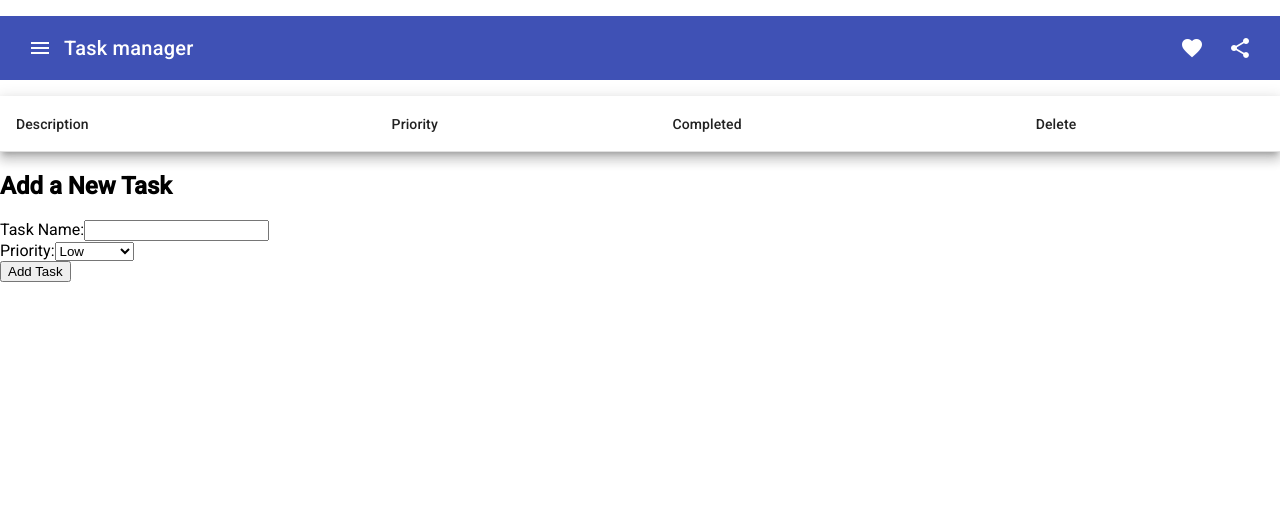
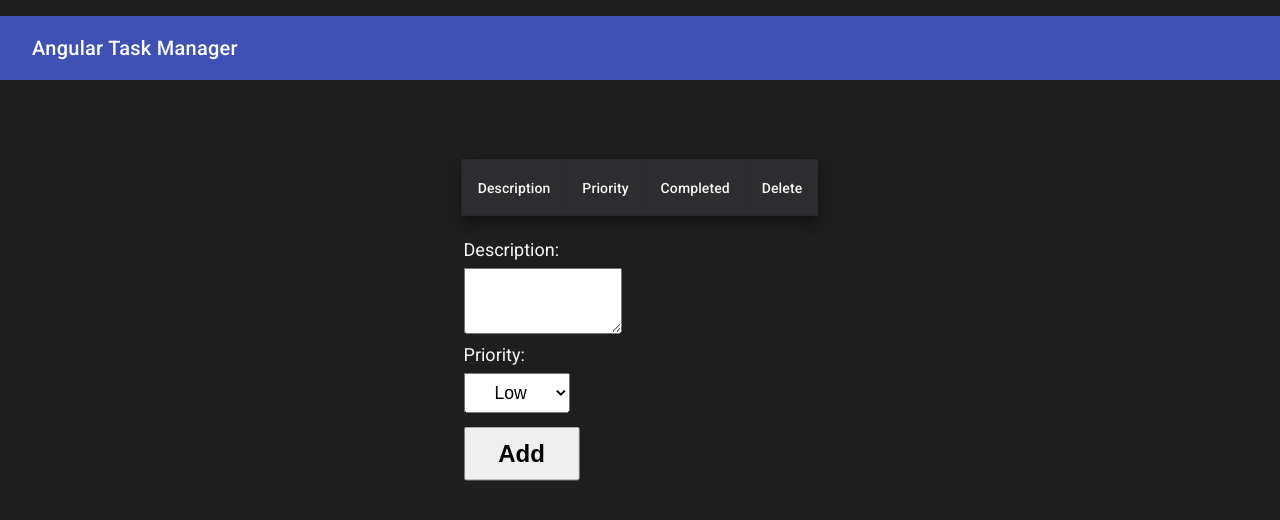
Before and after one commit to Jukk1s/task-manager-angular, an Angular app: page / in a window 1280 px wide. Shown: the top 520 px of the page. Built offline with nearby package versions, Linux system fonts and the light colour scheme.

Commit message:
Stylizations

```diff
--- a/src/app/app.component.html
+++ b/src/app/app.component.html
@@ -3,13 +3,17 @@
 
 </style>
 
-<app-toolbar></app-toolbar>
 <div>
-  <app-task-list></app-task-list>
-</div>
-<div>
-  <app-task-form></app-task-form>
+  <app-toolbar></app-toolbar>
+  <div class="container">
+    <div class="centered-content">
+      <app-task-list/>
+    </div>
+    <div class="aligned-content">
+      <app-task-form/>
+    </div>
+
+  </div>
 </div>
 
-
 <router-outlet></router-outlet>
--- a/src/app/task-form/task-form.component.css
+++ b/src/app/task-form/task-form.component.css
@@ -0,0 +1,43 @@
+#container {
+    margin-top: 8%;
+    margin-left: 3%;
+}
+
+.form-group {
+    display: flex;
+    flex-direction: column;
+    margin-bottom: 1%;
+    line-height: 1.6;
+}
+
+
+label {
+    color: whitesmoke;
+    font-size: large;
+}
+
+#description-input {
+    font-size: 130%;
+    margin-top: 1%;
+    margin-bottom: 1%;
+    width: 44%;
+    height: 60px;
+    font-family: Roboto, "Helvetica Neue", sans-serif;
+}
+
+#priority-select {
+    text-align: center;
+    margin-top: 1%;
+    margin-bottom: 1%;
+    width: 106px;
+    height: 40px;
+    font-size: 110%;
+}
+
+#submit-button {
+    font-size: 150%;
+    font-weight: bold;
+    margin-top: 2%;
+    width: 116px;
+    height: 54px;
+}
--- a/src/app/task-form/task-form.component.html
+++ b/src/app/task-form/task-form.component.html
@@ -1,21 +1,21 @@
-<div>
-    <h2>Add a New Task</h2>
+<div id="container">
+  <form (ngSubmit)="onSubmit()">
 
-    <form (ngSubmit)="onSubmit()">
     <div class="form-group">
-        <label for="taskName">Task Name:</label>
-        <input type="text" id="taskName" name="taskName" required [(ngModel)]="taskName">
+      <label for="taskName">Description:</label>
+      <textarea type="text" id="description-input" name="taskName" required [(ngModel)]="taskName"></textarea>
     </div>
 
     <div class="form-group">
       <label for="taskPriority">Priority:</label>
-        <select id="taskPriority" name="taskPriority" [(ngModel)]="priority">
+      <select id="priority-select" name="taskPriority" [(ngModel)]="priority">
         <option value="low">Low</option>
-          <option value="medium">Moderate</option>
+        <option value="medium">Medium</option>
         <option value="high">High</option>
       </select>
     </div>
 
-      <button type="submit">Add Task</button>
+    <button id="submit-button" type="submit">Add</button>
+
   </form>
 </div>
--- a/src/app/task-list/task-list.component.css
+++ b/src/app/task-list/task-list.component.css
@@ -0,0 +1,7 @@
+#table {
+    background-color: #2d2d30;
+}
+
+th {
+    color: whitesmoke;
+}
--- a/src/app/task-list/task-list.component.html
+++ b/src/app/task-list/task-list.component.html
@@ -3,7 +3,7 @@
 </head>
 <body>
 
-    <table mat-table [dataSource]="dataSource" class="mat-elevation-z8">
+    <table id="table" mat-table [dataSource]="dataSource" class="mat-elevation-z8">
         <ng-container matColumnDef="description">
             <th mat-header-cell *matHeaderCellDef>Description</th>
             <td mat-cell *matCellDef="let task">
--- a/src/app/toolbar/toolbar.component.css
+++ b/src/app/toolbar/toolbar.component.css
@@ -1,3 +1,3 @@
-.example-spacer {
-    flex: 1 1 auto;
-  }
+span {
+  margin-left: 16px;
+}
--- a/src/app/toolbar/toolbar.component.html
+++ b/src/app/toolbar/toolbar.component.html
@@ -1,16 +1,5 @@
 <p>
-    <mat-toolbar color="primary">
-      <button mat-icon-button class="example-icon" aria-label="Example icon-button with menu icon">
-        <mat-icon>menu</mat-icon>
-      </button>
-      <span>Task manager
-      </span>
-      <span class="example-spacer"></span>
-      <button mat-icon-button class="example-icon favorite-icon" aria-label="Example icon-button with heart icon">
-        <mat-icon>favorite</mat-icon>
-      </button>
-      <button mat-icon-button class="example-icon" aria-label="Example icon-button with share icon">
-        <mat-icon>share</mat-icon>
-      </button>
-    </mat-toolbar>
-  </p>
+  <mat-toolbar color="primary">
+    <span>Angular Task Manager</span>
+  </mat-toolbar>
+</p>
--- a/src/styles.css
+++ b/src/styles.css
@@ -1,4 +1,31 @@
 @import '~@angular/material/prebuilt-themes/indigo-pink.css';
 
-html, body { height: 100%; }
-body { margin: 0; font-family: Roboto, "Helvetica Neue", sans-serif; }
+html, body {
+    height: 100%;
+    background-color: #1e1e1e;
+}
+
+body {
+    margin: 0;
+    font-family: Roboto, "Helvetica Neue", sans-serif;
+}
+
+.container {
+    display: inline-block; /* Make the container's width match the child's width */
+    position: absolute;
+    top: 40%;
+    left: 50%;
+    transform: translate(-50%, -50%);
+  /*  border: 5px solid black; */
+
+}
+
+.centered-content {
+    display: flex;
+    justify-content: center;
+}
+
+.aligned-content {
+    margin-top: -2.5%;
+    transform: translateX(-2.5%);
+}
```
Lines whose indentation alone changed are shown as unchanged.
